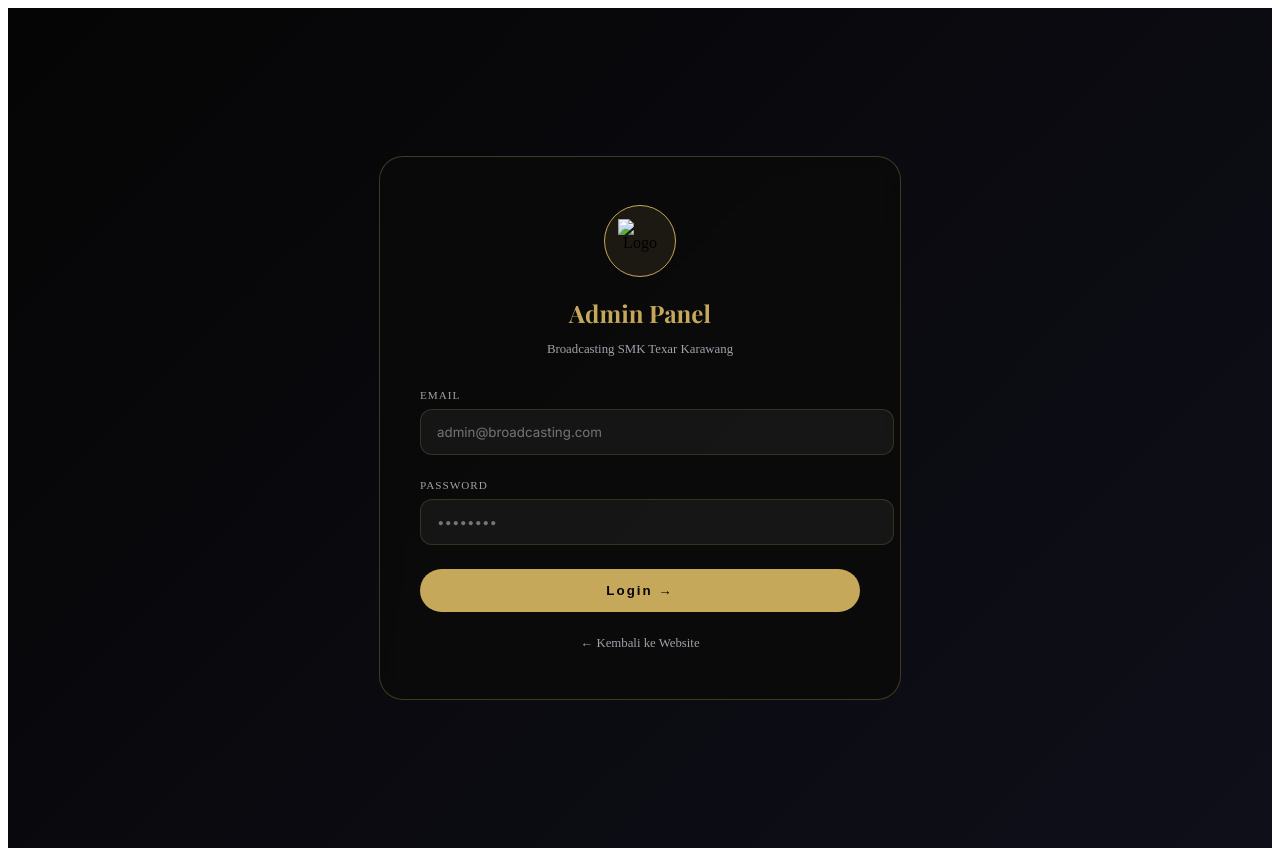
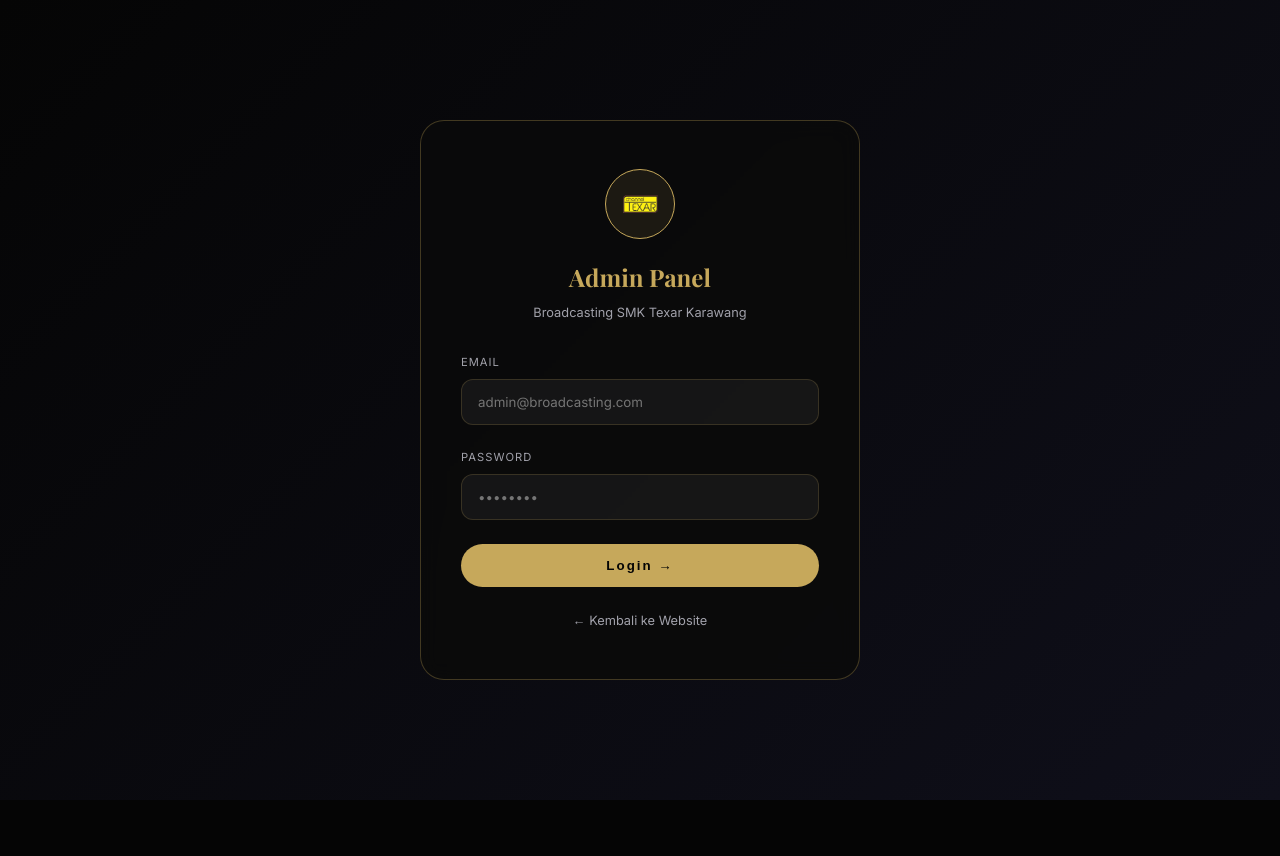
Before and after one commit to AdminOshibase48/Webbrodcasting, a plain HTML site: page pages/admin.html in a window 1280 px wide. After the commit the page ends 800 px from the top, so only its background shows below. Drawn offline with nearby package versions, Linux system fonts and the light colour scheme; files that its build step writes are made by us from their sources.

Commit message:
Update admin.html

```diff
--- a/pages/admin.html
+++ b/pages/admin.html
@@ -4,7 +4,7 @@
   <meta charset="UTF-8">
   <meta name="viewport" content="width=device-width, initial-scale=1.0">
   <title>Admin Login | Broadcasting SMK Texar</title>
-  <link rel="stylesheet" href="style.css">
+  <link rel="stylesheet" href="../assets/js/home.css">
   <link href="https://fonts.googleapis.com/css2?family=Inter:wght@300;400;500;600;700&family=Playfair+Display:wght@400;500;600;700&family=Poppins:wght@300;400;500;600&display=swap" rel="stylesheet">
   <link rel="stylesheet" href="https://cdnjs.cloudflare.com/ajax/libs/font-awesome/6.0.0-beta3/css/all.min.css">
   <style>
@@ -116,7 +116,7 @@
   <div class="admin-login">
     <div class="login-card">
       <div class="login-logo">
-        <img src=".../assets/gambar/favicon.png" alt="Logo">
+        <img src="../assets/gambar/favicon.png" alt="Logo">
       </div>
       <h2>Admin Panel</h2>
       <p>Broadcasting SMK Texar Karawang</p>
```
